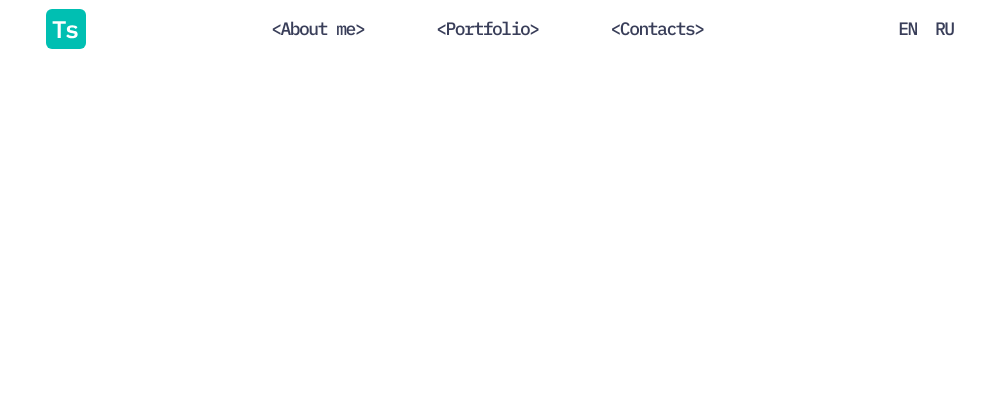
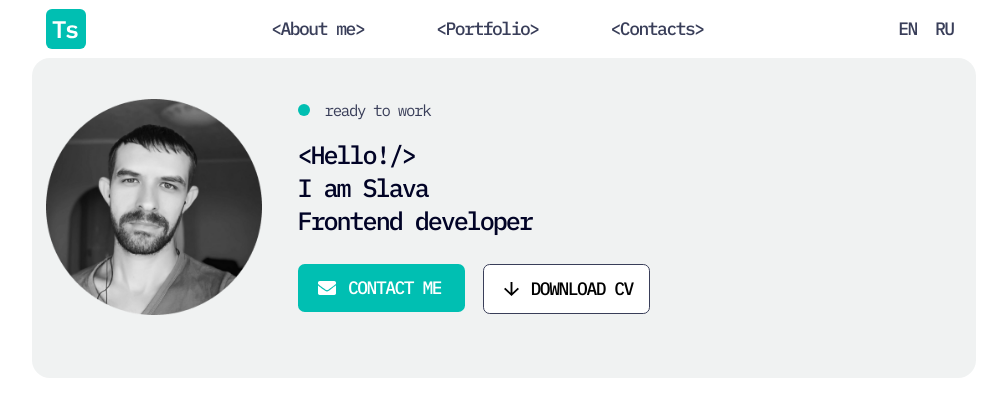
Before and after one commit to Tsvetkoffff/cv, a React (Vite) app: page / in a window 1280 px wide. Shown: the top 416 px of the page, without its empty margins (126-1133 px from the left). Built offline with nearby package versions, Linux system fonts and the light colour scheme.

Commit message:
feat: completely changed the layout of the first screen

```diff
--- a/src/App.jsx
+++ b/src/App.jsx
@@ -5,12 +5,12 @@ import Navigation from './components/Navigation'
 const App = () => {
   return (
     <>
-      <header className='container'>
+      <header className='my-container'>
         <Navigation />
       </header>
-      {/* <main>
+      <main className='my-container'>
         <GreetingSection />
-      </main> */}
+      </main>
     </>
   )
 }
--- a/src/components/GreetingSection.jsx
+++ b/src/components/GreetingSection.jsx
@@ -32,36 +32,27 @@ const GreetingSection = () => {
   ]
 
   return (
-    <section className='container flex bg-grey rounded-[40px]'>
-      <img src={Photo} alt='It`s my photo' className='pt-24 pb-48' />
-      <div>
-        <div className='p-28'>
-          <p className='mb-7 pl-5 relative before:content-[""] before:block before:absolute before:top-[8px] before:left-0 before:w-2 before:h-2 before:rounded-full before:bg-primary'>
-            ready to work
-          </p>
-          <h1 className='text-4xl mb-10 font-medium'>
-            {`<Hello!/>`}
-            <br /> I am Vyacheslav,
-            <br /> Frontend developer
-          </h1>
-          <div className='flex justify-between'>
-            <button className='bg-primary hover:bg-primaryDark text-white py-[16px] pl-[72px] pr-[40px] rounded-md relative transition-all'>
-              <EnvelopIcon className='absolute top-5 left-8' />
-              contact me
-            </button>
-            <button className='bg-white hover:border-primaryDark hover:text-primaryDark py-[16px] pl-[69px] pr-[40px] ml-7 border rounded-md border-black relative transition-all'>
-              <ArrowDownIcon className='absolute top-5 left-8' />
-              download cv
-            </button>
-          </div>
+    <section className='bg-lightGray rounded-2xl p-3 pb-14 flex flex-col sm:flex-row'>
+      <img src={Photo} alt='This is my photo' className='w-28 h-28 mt-4 sm:w-36 sm:h-36 md:w-48 md:h-48 md:mt-6' />
+      <div className='sm:ml-8'>
+        <p className='mt-4 pl-6 text-sm tracking-tightest text-grey relative before:absolute before:w-[12px] before:h-[12px] before:bg-primary before:rounded-full before:left-0 before:top-[5px] md:mt-6'>
+          ready to work
+        </p>
+        <h2 className='mt-4 font-medium text-dark tracking-tightest text-[1.4em] leading-[130%]'>
+          {'<Hello!/>'}
+          <br /> I am Slava
+          <br /> Frontend developer
+        </h2>
+        <div className='flex flex-col items-start mt-6 space-y-4 lg:flex-row lg:space-y-0 lg:space-x-4'>
+          <button className='box-border w-[167px] py-[12px] pl-6 bg-primary text-white font-medium tracking-tightest rounded-md uppercase relative hover:bg-primaryDark transition-all duration-300'>
+            <EnvelopIcon className='absolute left-[20px] top-[50%] -translate-y-1/2'/>
+            <span>contact me</span>
+          </button>
+          <button className='box-border w-[167px] py-[12px] pl-7 bg-white border border-grey text-gray font-medium tracking-tightest rounded-md uppercase relative hover:border-primaryDark hover:text-primaryDark hover:fill-primaryDark transition-all duration-300'>
+            <ArrowDownIcon className='absolute left-[20px] top-[50%] -translate-y-1/2'/>
+            <span>download cv</span>
+          </button>
         </div>
-        <ul className='fixed right-[13%] top-[200px]'>
-          {socials.map(social => (
-            <li key={social.name}>
-              <a href={social.link}>{social.icon}</a>
-            </li>
-          ))}
-        </ul>
       </div>
     </section>
   )
--- a/src/index.css
+++ b/src/index.css
@@ -5,6 +5,12 @@
 @layer components {
   .nav-link {
     @apply cursor-pointer hover:text-primary transition-colors p-2
+  }
+}
+
+@layer components {
+  .my-container {
+    @apply container box-border min-w-[320px]
   }
 }
 
```
Also changed, not shown: src/assets/icons/arrow-down.svg.
